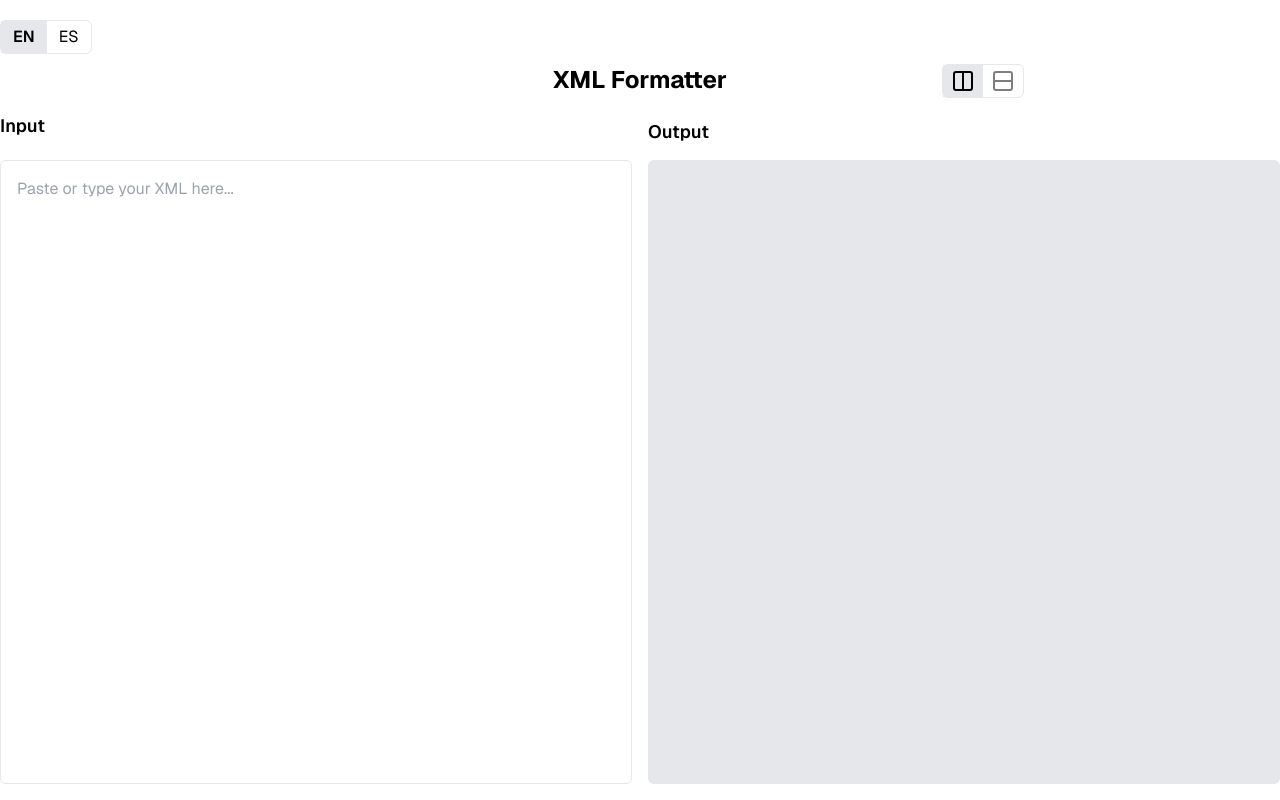
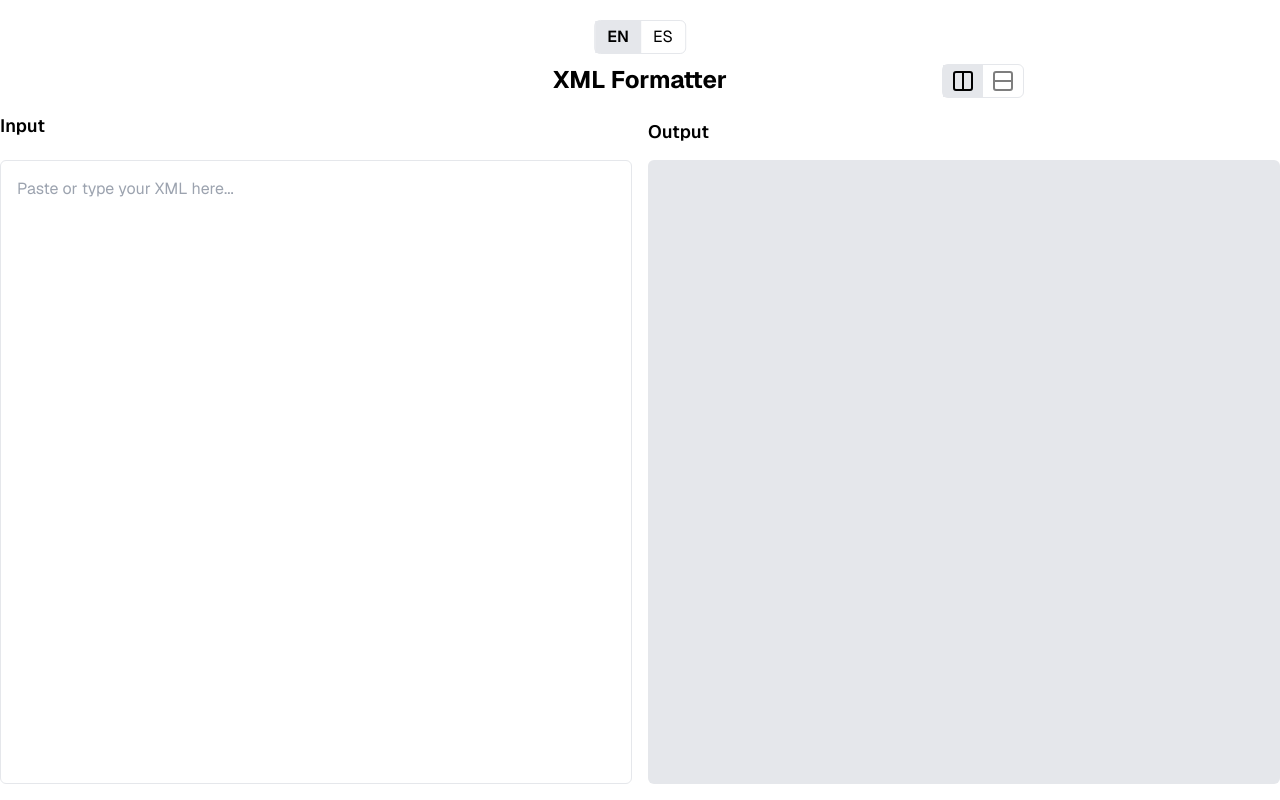
Before and after one commit to andremov/xml-formatter, a Next.js app: page / in a window 1280 px wide. Built offline with nearby package versions, Linux system fonts and the light colour scheme.

Commit message:
fixup locale switcher

```diff
--- a/src/_components/locale-switcher.tsx
+++ b/src/_components/locale-switcher.tsx
@@ -6,7 +6,7 @@ export default function LocaleSwitcher({
   lang?: "en" | "es";
 }) {
   return (
-    <div className="absolute top-5 flex rounded-md border border-gray-200">
+    <div className="absolute left-1/2 top-5 flex -translate-x-1/2 rounded-md border border-gray-200">
       <Link
         href={"/en"}
         className={
```
